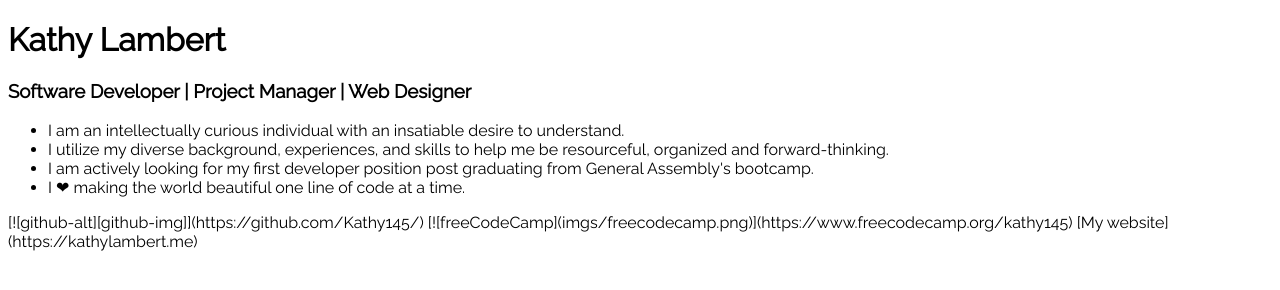
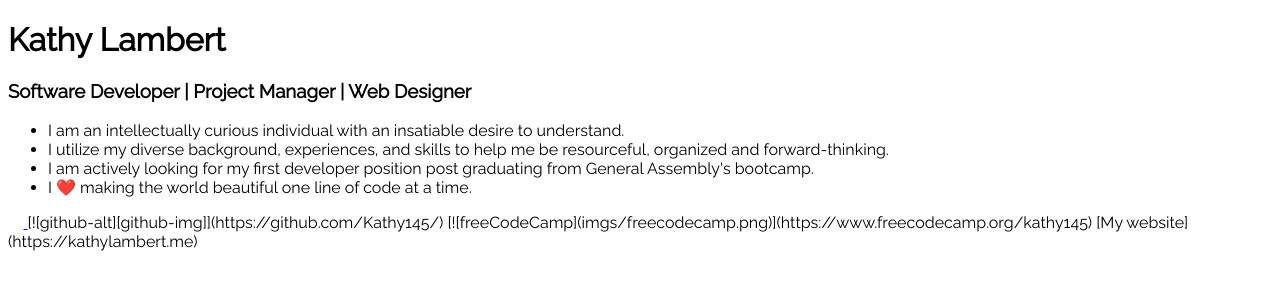
Before and after one commit to CodeMeKathy/fCCGuidePRs, a plain HTML site: page kathylambert.html in a window 1280 px wide. Drawn offline with Linux system fonts and the light colour scheme.

Commit message:
Updated the kathylambert.html file.

```diff
--- a/kathylambert.html
+++ b/kathylambert.html
@@ -1,18 +1,15 @@
 <!DOCTYPE html>
-<!--[if lt IE 7]>      <html class="no-js lt-ie9 lt-ie8 lt-ie7"> <![endif]-->
-<!--[if IE 7]>         <html class="no-js lt-ie9 lt-ie8"> <![endif]-->
-<!--[if IE 8]>         <html class="no-js lt-ie9"> <![endif]-->
-<!--[if gt IE 8]><!--> <html class="no-js"> <!--<![endif]-->
   <head>
     <meta charset="utf-8">
     <meta http-equiv="X-UA-Compatible" content="IE=edge">
-    <title></title>
+    <title>Kathy Lambert Hacktoberfest 2018</title>
     <meta name="description" content="">
     <meta name="viewport" content="width=device-width, initial-scale=1">
     <link rel="stylesheet" href="">
     <link href="https://use.fontawesome.com/releases/v5.0.6/css/all.css" rel="stylesheet">
     <link href="https://fonts.googleapis.com/icon?family=Material+Icons" rel="stylesheet">
     <link href="https://fonts.googleapis.com/css?family=Raleway" rel="stylesheet">
+    <link href="https://use.fontawesome.com/releases/v5.0.6/css/all.css" rel="stylesheet">
   </head>
   <body>
 
@@ -23,10 +20,14 @@
       <li>I am an intellectually curious individual with an insatiable desire to understand.</li>
       <li>I utilize my diverse background, experiences, and skills to help me be resourceful, organized and forward-thinking.</li>
       <li>I am actively looking for my first developer position post graduating from General Assembly's bootcamp.</li>
-      <li>I &#10084; making the world beautiful one line of code at a time.</li>
+      <li>I ❤️  making the world beautiful one line of code at a time.</li>
     </ul>
     <p>
-        [![github-alt][github-img]](https://github.com/Kathy145/)   [![freeCodeCamp](imgs/freecodecamp.png)](https://www.freecodecamp.org/kathy145) [My website](https://kathylambert.me)
+        <a href="https://github.com/Kathy145">
+          <i class="icon fab fa-github" style="color: #fff"></i>
+        </a>
+
+      [![github-alt][github-img]](https://github.com/Kathy145/)   [![freeCodeCamp](imgs/freecodecamp.png)](https://www.freecodecamp.org/kathy145) [My website](https://kathylambert.me)
     </p>
 
 
```
